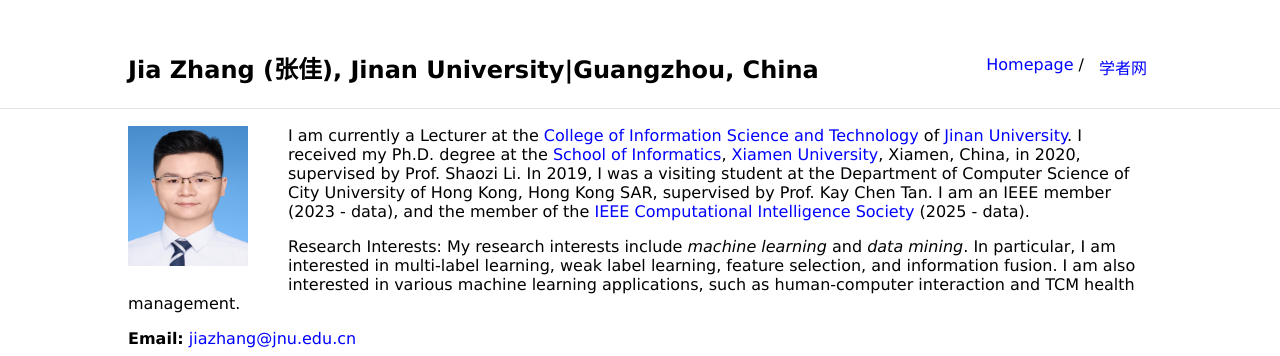
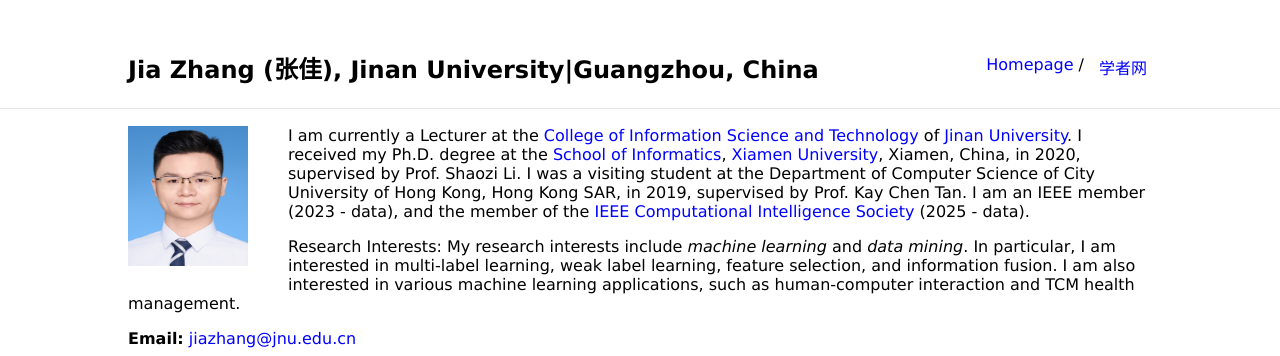
Before and after one commit to jiazhang-ml/jiazhang-ml.github.io, a Jekyll site: the page built from index.md, in a window 1280 px wide. Shown: the top 356 px of the page. Built offline with Jekyll 4.4.1, drawn with Linux system fonts in a browser that asks for light colours.

```diff
--- a/index.md
+++ b/index.md
@@ -5,7 +5,7 @@ layout: default
 
 <img class="profile-picture" src="jiazhang.jpg">
 
-I am currently a Lecturer at the [College of Information Science and Technology](https://xxxy.jnu.edu.cn/main.htm) of [Jinan University](https://www.jnu.edu.cn/). I received my Ph.D. degree at the [School of Informatics](https://informatics.xmu.edu.cn/), [Xiamen University](https://www.xmu.edu.cn/), Xiamen, China, in 2020, supervised by Prof. Shaozi Li. In 2019, I was a visiting student at the Department of Computer Science of City University of Hong Kong, Hong Kong SAR, supervised by Prof. Kay Chen Tan. I am an IEEE member (2023 - data), and the member of the [IEEE Computational Intelligence Society](https://cis.ieee.org/) (2025 - data).
+I am currently a Lecturer at the [College of Information Science and Technology](https://xxxy.jnu.edu.cn/main.htm) of [Jinan University](https://www.jnu.edu.cn/). I received my Ph.D. degree at the [School of Informatics](https://informatics.xmu.edu.cn/), [Xiamen University](https://www.xmu.edu.cn/), Xiamen, China, in 2020, supervised by Prof. Shaozi Li. I was a visiting student at the Department of Computer Science of City University of Hong Kong, Hong Kong SAR, in 2019, supervised by Prof. Kay Chen Tan. I am an IEEE member (2023 - data), and the member of the [IEEE Computational Intelligence Society](https://cis.ieee.org/) (2025 - data).
 
 Research Interests: My research interests include *machine learning* and *data mining*. In particular, I am interested in multi-label learning, weak label learning, feature selection, and information fusion. I am also interested in various machine learning applications, such as human-computer interaction and TCM health management.
 
```
